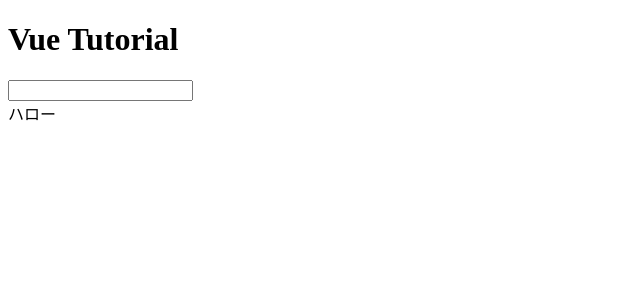
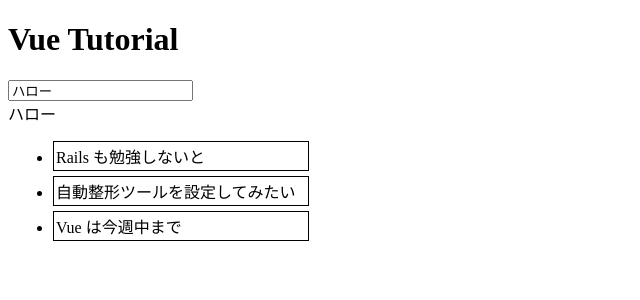
Before and after one commit to Kotahiyo/training_vue, a Vue app: page / in a window 1280 px wide. Shown: the top 300 px of the page, without its empty margins (0-640 px from the left). Built offline with nearby package versions, Linux system fonts and the light colour scheme.

Commit message:
v-for の使い方を学習

```diff
--- a/src/App.vue
+++ b/src/App.vue
@@ -1,10 +1,16 @@
 <template>
   <div>
     <h1>Vue Tutorial</h1>
-    <input type="text" @input="onInput" />
-    <!-- <input type="text" v-model="message"> -->
+    <input type="text" v-model="message">
     <br>
     {{ message }}
+
+    <ul>
+      <li v-for="todo in todos" :key="todo.id" class="task-card">
+        {{ todo.text }}
+      </li>
+    </ul>
+
   </div>
 </template>
 
@@ -14,18 +20,22 @@
   name: 'App',
   data: function () {
     return {
-      message: 'ハロー'
+      message: 'ハロー',
+      todos: [
+        { id: 0 , text: 'Rails も勉強しないと'},
+        { id: 1 , text: '自動整形ツールを設定してみたい'},
+        { id: 2 , text: 'Vue は今週中まで'},
+      ],
     }
   },
-  methods: {
-    onInput: function (event) {
-      const text = event.target.value;
-      this.message = text;
-    },
-  }
 };
 </script>
 
 <style>
-
+.task-card {
+ border: solid 1px;
+ margin: 5px;
+ padding: 2px;
+ width: 250px;
+}
 </style>
```
